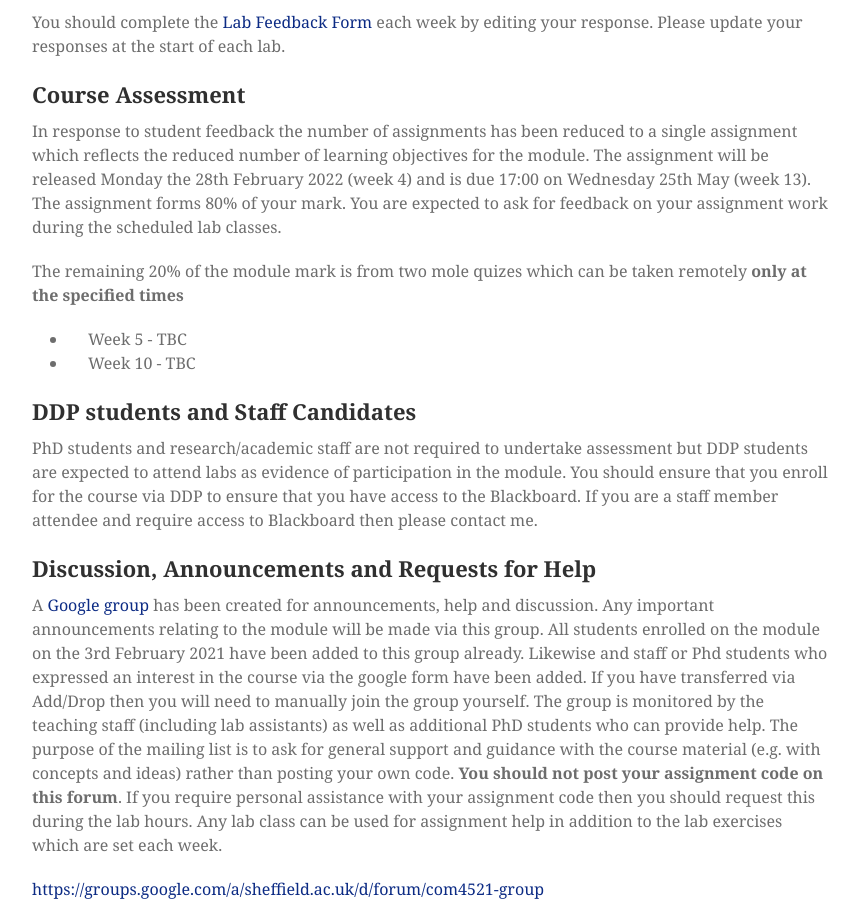
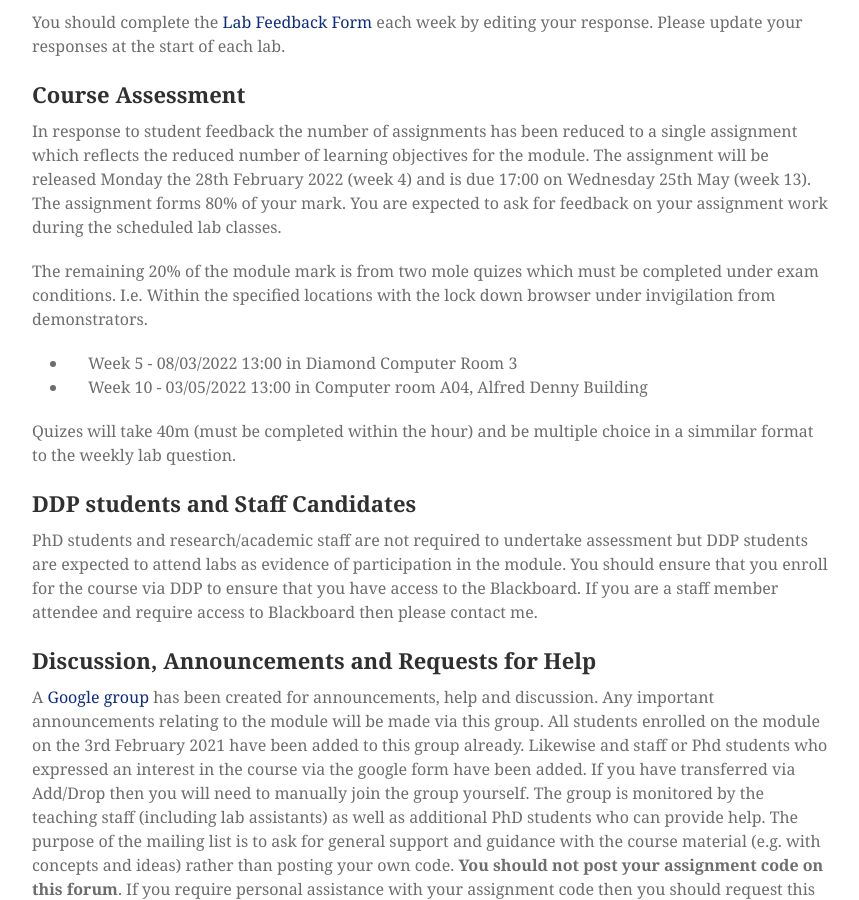
Before and after one commit to mondus/mondus.github.io, a Jekyll site: the page built from teaching/COM4521/index.md, in a window 1280 px wide and 900 px high, scrolled down 1913 px. Shown: the whole window, without its empty margins (208-1067 px from the left). Built offline with Jekyll 4.4.1, drawn with Linux system fonts in a browser that asks for light colours; nearby versions of some CDN libraries; some web fonts are replaced.

Commit message:
Update index.md

```diff
--- a/teaching/COM4521/index.md
+++ b/teaching/COM4521/index.md
@@ -50,10 +50,12 @@ You should complete the [Lab Feedback Form](https://bit.ly/COM4521Form) each wee
 
 In response to student feedback the number of assignments has been reduced to a single assignment which reflects the reduced number of learning objectives for the module. The assignment will be released Monday the 28th February 2022 (week 4) and is due 17:00 on Wednesday 25th May (week 13). The assignment forms 80% of your mark. You are expected to ask for feedback on your assignment work during the scheduled lab classes.
 
-The remaining 20% of the module mark is from two mole quizes which can be taken remotely **only at the specified times**
+The remaining 20% of the module mark is from two mole quizes which must be completed under exam conditions. I.e. Within the specified locations with the lock down browser under invigilation from demonstrators.
 
-* Week 5 - TBC
-* Week 10 - TBC
+* Week 5 - 08/03/2022 13:00 in Diamond Computer Room 3
+* Week 10 - 03/05/2022 13:00 in Computer room A04, Alfred Denny Building
+
+Quizes will take 40m (must be completed within the hour) and be multiple choice in a simmilar format to the weekly lab question.
 
 ## DDP students and Staff Candidates
 
```
